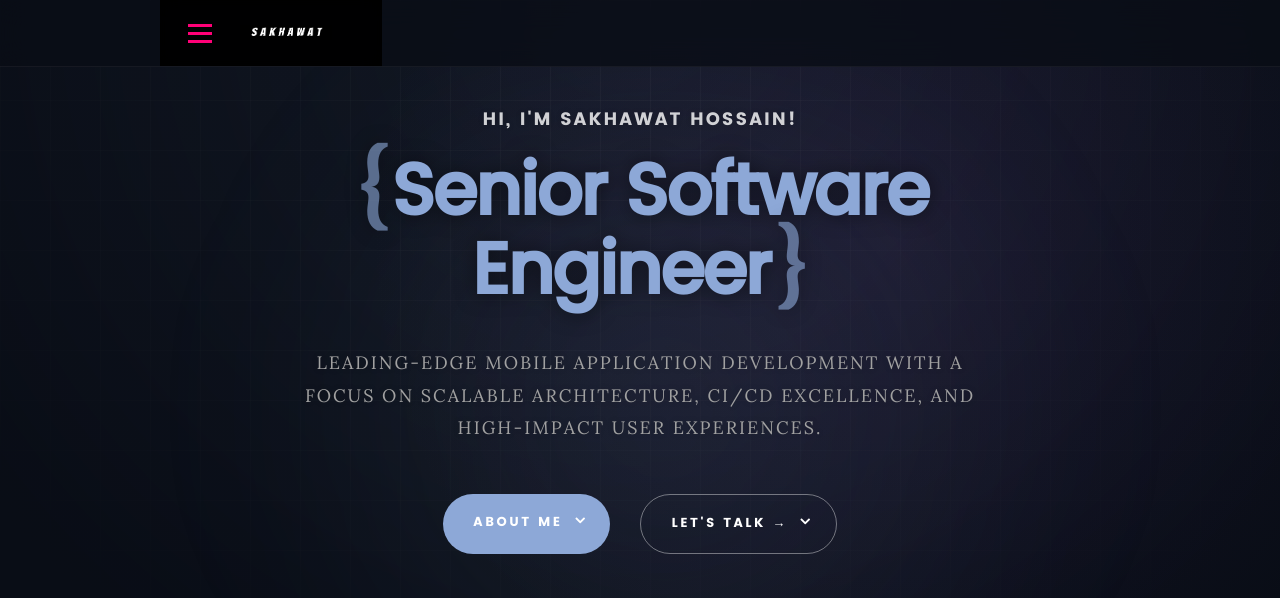
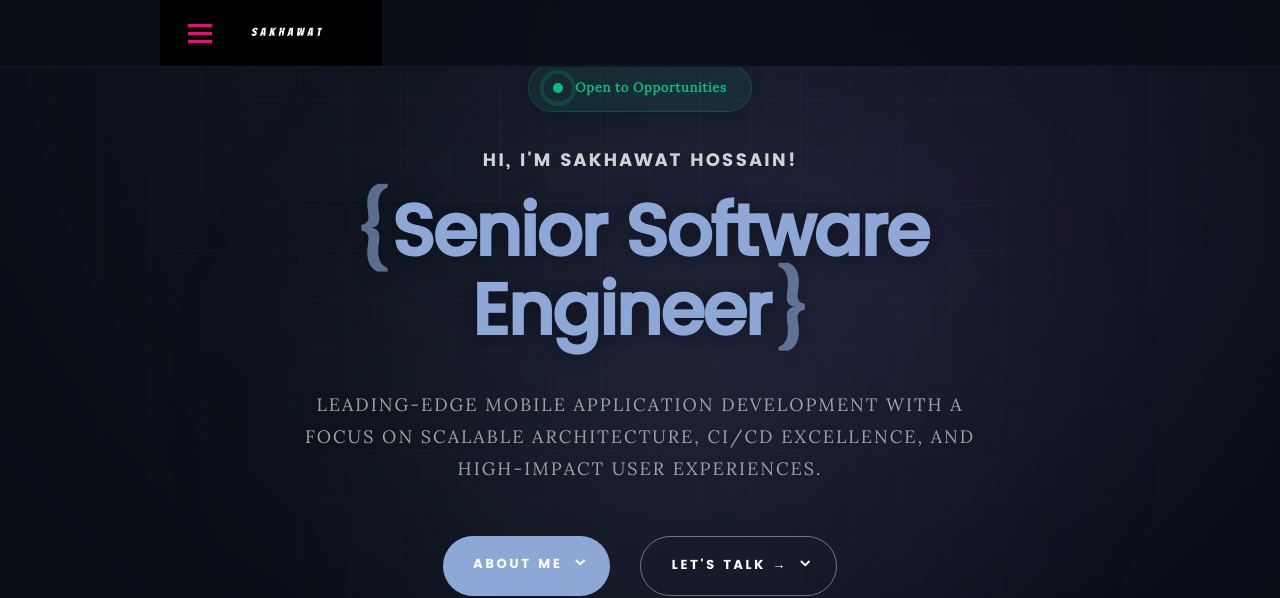
Before and after one commit to shakiz/shakiz.github.io, a plain HTML site: page index.html in a window 1280 px wide. Shown: the top 598 px of the page. Drawn offline with Linux system fonts and the light colour scheme; files whose address does not match are found by name.

Commit message:
feat: Enhance intro section

```diff
--- a/css/enhanced.css
+++ b/css/enhanced.css
@@ -249,6 +249,68 @@ header .top-bar {
     color: var(--text-secondary) !important;
     max-width: 700px;
     margin: 0 auto 4rem;
+}
+
+/* Availability Badge */
+.intro-badge-wrapper {
+    margin-bottom: 3.5rem;
+    display: flex;
+    justify-content: center;
+    animation: fadeInUp 0.8s ease forwards;
+    animation-delay: 0.1s;
+    opacity: 0;
+}
+
+.badge-availability {
+    background: rgba(16, 185, 129, 0.1) !important;
+    /* Elegant Green Tint */
+    backdrop-filter: blur(10px);
+    -webkit-backdrop-filter: blur(10px);
+    border: 1px solid rgba(16, 185, 129, 0.2);
+    color: #10b981 !important;
+    /* Emerald Green */
+    padding: 0.8rem 2.4rem !important;
+    border-radius: 100px !important;
+    font-size: 1.3rem !important;
+    font-weight: 600;
+    text-transform: none;
+    letter-spacing: 0.05em;
+    display: inline-flex;
+    align-items: center;
+    gap: 1.2rem;
+    box-shadow: 0 4px 15px rgba(0, 0, 0, 0.2);
+}
+
+.badge-availability .dot {
+    width: 10px;
+    height: 10px;
+    background: #10b981;
+    border-radius: 50%;
+    position: relative;
+}
+
+.badge-availability .dot::after {
+    content: '';
+    position: absolute;
+    top: -4px;
+    left: -4px;
+    right: -4px;
+    bottom: -4px;
+    border: 2px solid #10b981;
+    border-radius: 50%;
+    animation: pulse-green 2s infinite;
+}
+
+@keyframes pulse-green {
+    0% {
+        transform: scale(0.8);
+        opacity: 0.8;
+    }
+
+    100% {
+        transform: scale(2.4);
+        opacity: 0;
+    }
 }
 
 /* Horizontal Social Links beneath actions */
--- a/index.html
+++ b/index.html
@@ -82,6 +82,12 @@
 
 				<div class="col-twelve">
 
+					<div class="intro-badge-wrapper">
+						<span class="badge badge-availability">
+							<span class="dot"></span> Open to Opportunities
+						</span>
+					</div>
+
 					<h5>Hi, I'm Sakhawat Hossain!</h5>
 					<h1><span class="code-tag">Senior Software Engineer</span></h1>
 
@@ -141,7 +147,7 @@
 			</div>
 			<div class="col-four tab-full">
 				<div class="stat-card">
-					<div class="stat-number">50+</div>
+					<div class="stat-number">20+</div>
 					<div class="stat-label">Completed projects</div>
 				</div>
 			</div>
@@ -206,8 +212,24 @@
 						<strong>Flutter</strong>
 					</li>
 					<li>
+						<div class="progress percent85"><span>85%</span></div>
+						<strong>Scrum</strong>
+					</li>
+					<li>
+						<div class="progress percent85"><span>85%</span></div>
+						<strong>Git</strong>
+					</li>
+					<li>
 						<div class="progress percent80"><span>80%</span></div>
-						<strong>Scrum</strong>
+						<strong>Agile</strong>
+					</li>
+					<li>
+						<div class="progress percent80"><span>80%</span></div>
+						<strong>CI/CD</strong>
+					</li>
+					<li>
+						<div class="progress percent90"><span>90%</span></div>
+						<strong>Clean Architecture</strong>
 					</li>
 				</ul> <!-- /skill-bars -->
 
@@ -296,7 +318,9 @@
 
 						<div class="timeline-content">
 							<h4><a href="https://brainstation-23.com/" target="_blank">Brain Station 23</a></h4>
-							<p>Took the leadership to develop Banglalink's latest Telco features, revamped product
+							<p>Took the leadership to develop <a
+									href="https://play.google.com/store/apps/details?id=com.arena.banglalinkmela.app">Banglalink</a>
+								latest Telco features, revamped product
 								journeys, content sections, bus ticketing and make them market ready with the expertise
 								of my team.</p>
 							<h3>Key Responsibilities:</h3>
```
